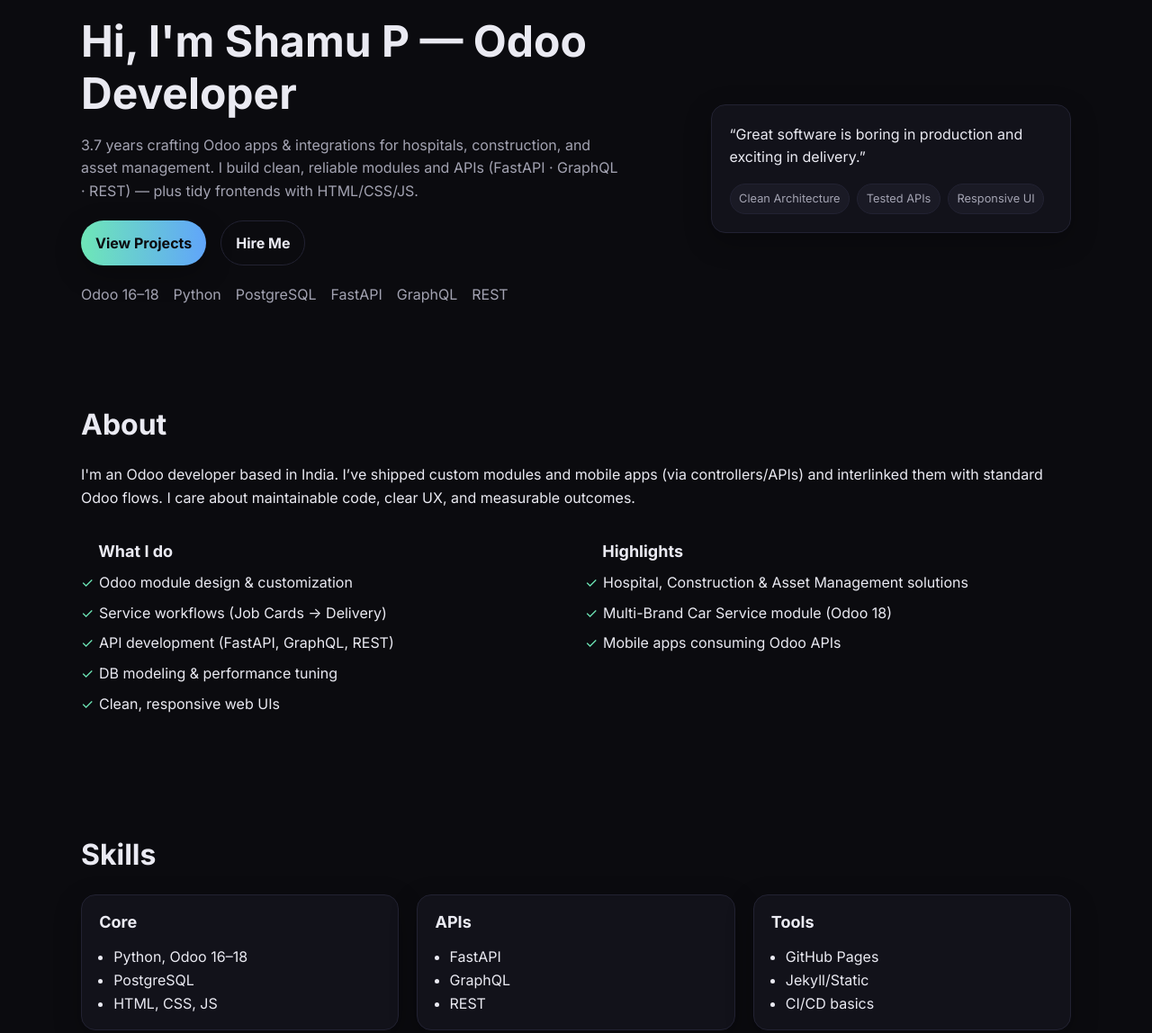
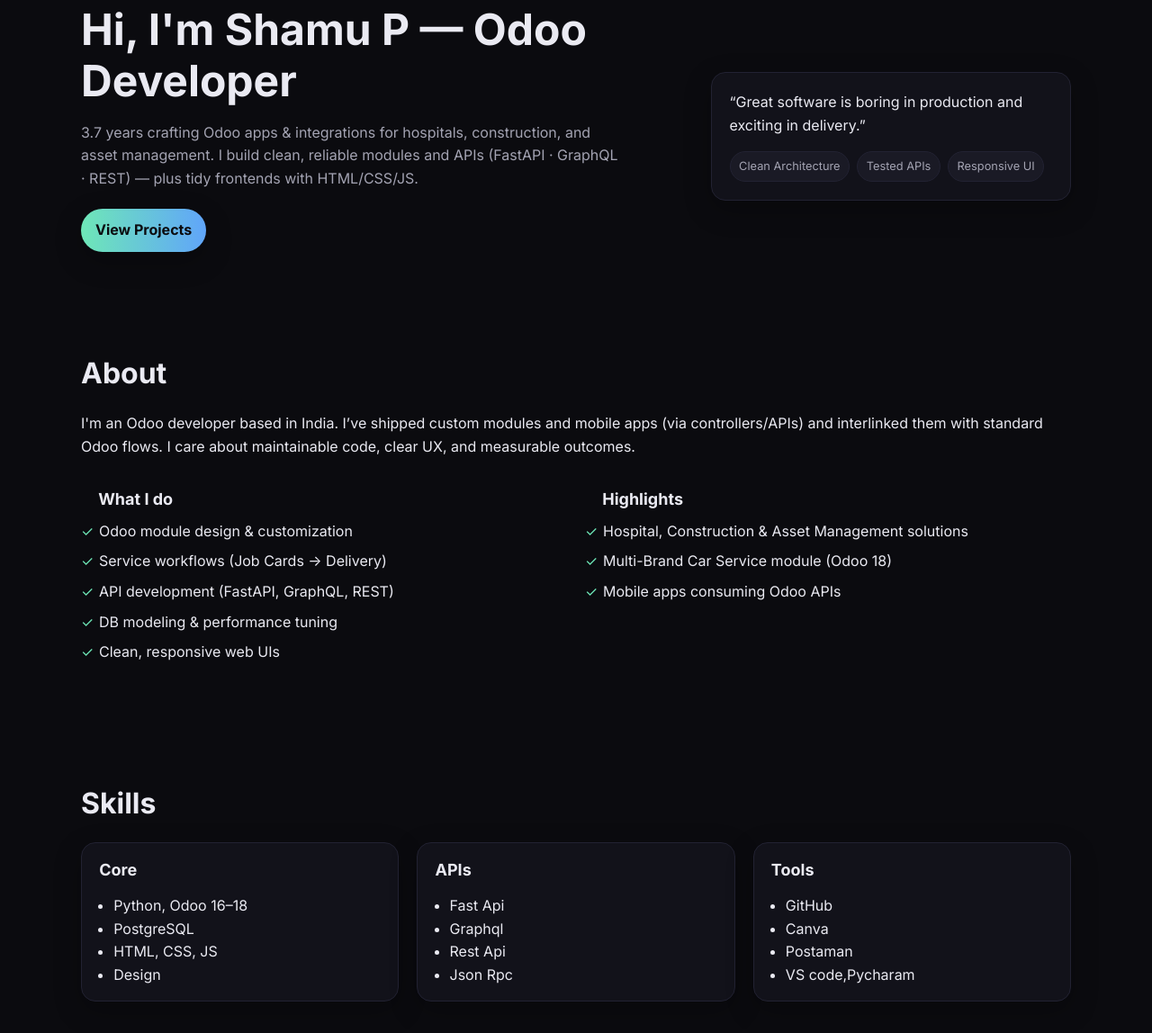
Before and after one commit to 7samm/shamu-Portfolio, a plain HTML site: page index.html in a window 1280 px wide. Shown: the part 103-1251 px from the top of the page at 90% size. Drawn offline with Linux system fonts and the light colour scheme.

Commit message:
final portfolio

```diff
--- a/index.html
+++ b/index.html
@@ -24,14 +24,14 @@
 </head>
 <body>
   <header class="site-header container">
-    <a class="brand" href="#top">Shamu<span class="accent">P</span></a>
+    <a class="brand" href="#top">Shamu<span class="accent"> P</span></a>
     <nav class="nav">
       <a href="#about">About</a>
       <a href="#skills">Skills</a>
       <a href="#projects">Projects</a>
       <a href="#experience">Experience</a>
       <a href="#contact">Contact</a>
-      <button id="themeToggle" class="btn btn-ghost" aria-label="Toggle dark mode">🌓</button>
+      <!-- <button id="themeToggle" class="btn btn-ghost" aria-label="Toggle dark mode">🌓</button> -->
     </nav>
   </header>
 
@@ -45,16 +45,7 @@
         </p>
         <div class="cta">
           <a class="btn" href="#projects">View Projects</a>
-          <a class="btn btn-ghost" href="#contact">Hire Me</a>
         </div>
-        <ul class="quick-facts">
-          <li>Odoo 16–18</li>
-          <li>Python</li>
-          <li>PostgreSQL</li>
-          <li>FastAPI</li>
-          <li>GraphQL</li>
-          <li>REST</li>
-        </ul>
       </div>
       <div class="hero-card">
         <div class="card">
@@ -110,22 +101,25 @@
             <li>Python, Odoo 16–18</li>
             <li>PostgreSQL</li>
             <li>HTML, CSS, JS</li>
+            <li>Design</li>
           </ul>
         </div>
         <div class="card">
           <h3>APIs</h3>
           <ul>
-            <li>FastAPI</li>
-            <li>GraphQL</li>
-            <li>REST</li>
+            <li>Fast Api</li>
+            <li>Graphql</li>
+            <li>Rest Api</li>
+            <li>Json Rpc</li>
           </ul>
         </div>
         <div class="card">
           <h3>Tools</h3>
           <ul>
-            <li>GitHub Pages</li>
-            <li>Jekyll/Static</li>
-            <li>CI/CD basics</li>
+            <li>GitHub</li>
+            <li>Canva</li>
+            <li>Postaman</li>
+            <li>VS code,Pycharam</li>
           </ul>
         </div>
       </div>
@@ -206,9 +200,8 @@
         <button class="btn" type="submit">Send</button>
       </form>
       <div class="socials">
-        <a href="https://github.com/" aria-label="GitHub">GitHub</a>
+        <a href="https://github.com/7samm" aria-label="GitHub">GitHub</a>
         <a href="https://www.linkedin.com/" aria-label="LinkedIn">LinkedIn</a>
-        <a href="mailto:hello@example.com" aria-label="Email">Email</a>
       </div>
     </section>
   </main>
```
